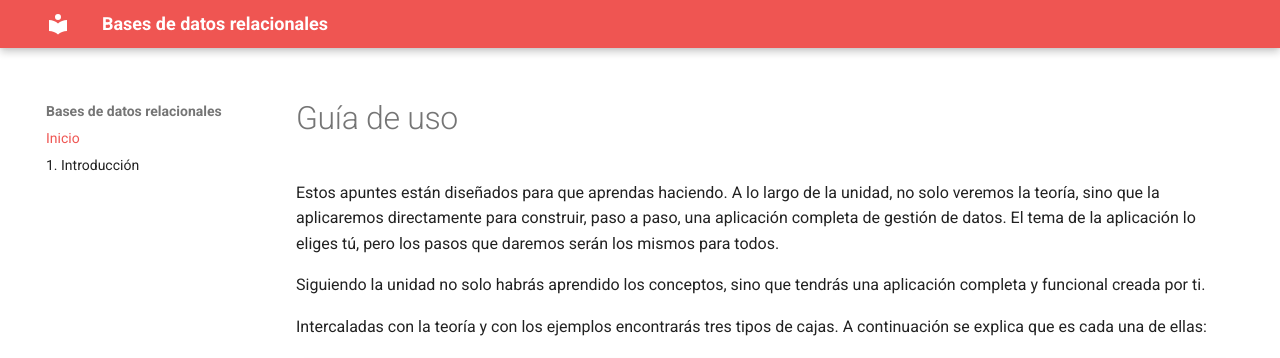
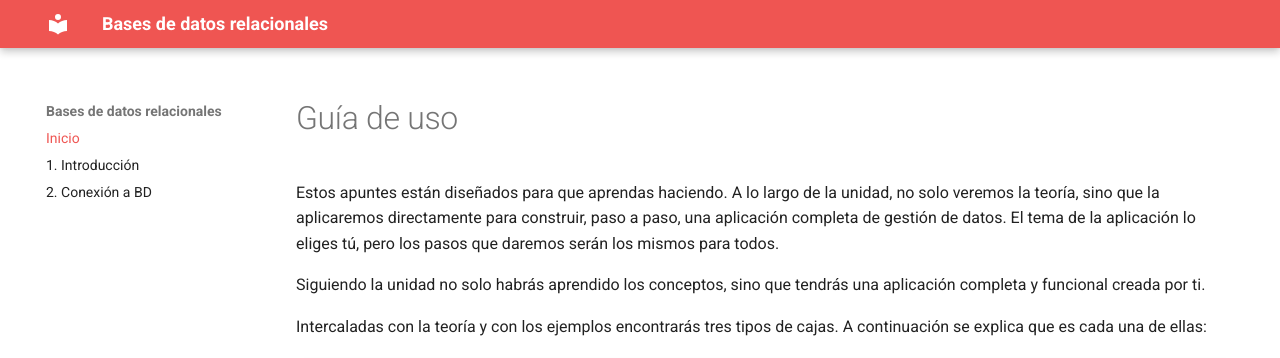
Before and after one commit to bpaterna/AD_BD_REL, an MkDocs documentation site: the page built from docs/index.md, in a window 1280 px wide. Shown: the top 358 px of the page. Built offline with MkDocs 1.6.1 and Material for MkDocs 9.7.7, drawn with Linux system fonts in a browser that asks for light colours.

Commit message:
Update mkdocs.yml

```diff
--- a/mkdocs.yml
+++ b/mkdocs.yml
@@ -17,6 +17,7 @@ theme:
 nav:
   - Inicio: index.md
   - 1. Introducción: introduccion.md
+  - 2. Conexión a BD: conexiones.md
 markdown_extensions:
   - admonition
   - footnotes
```
